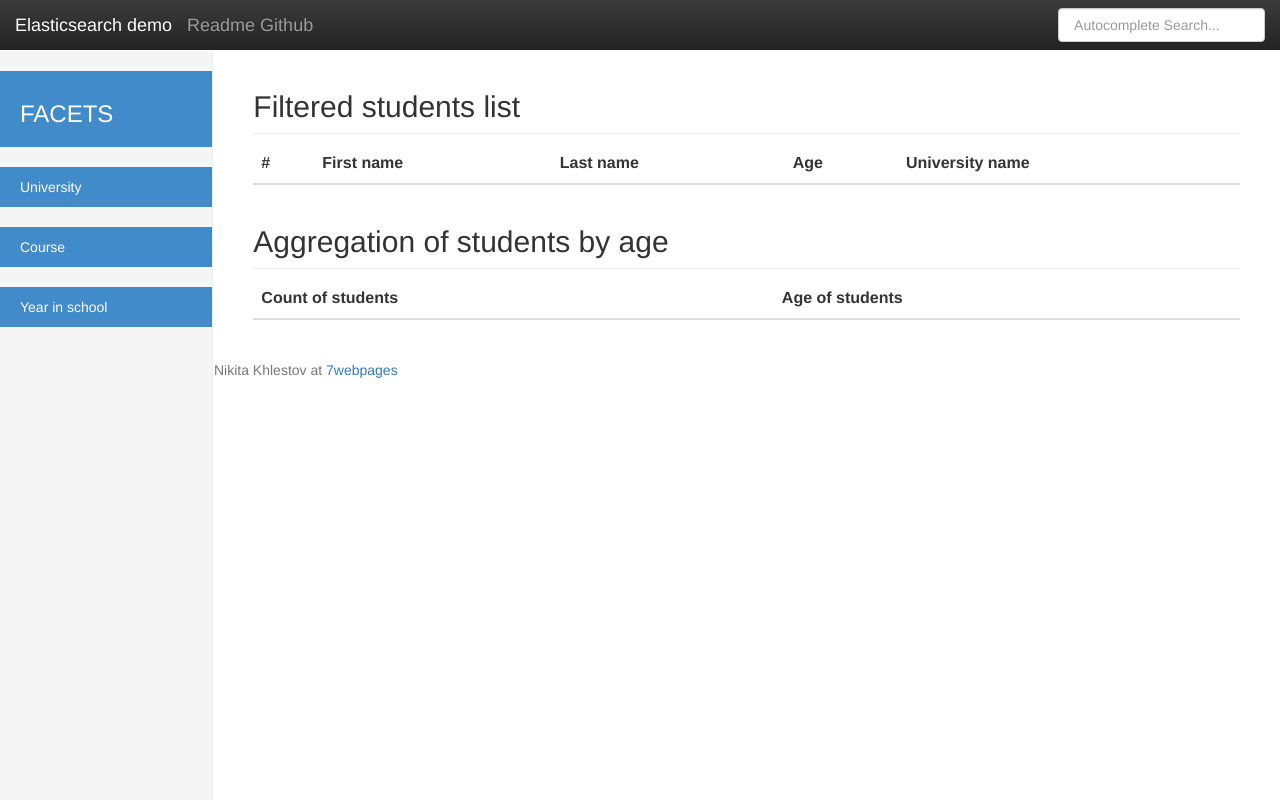
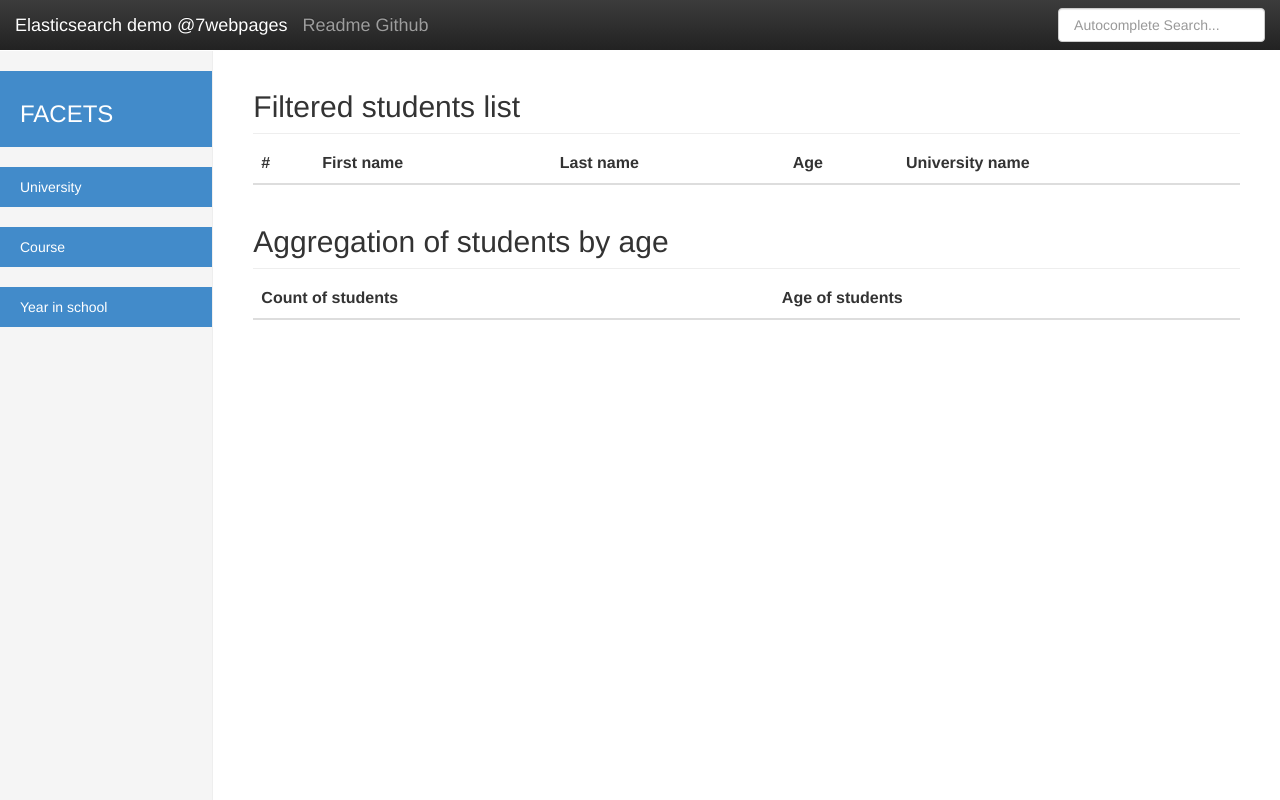
Before and after one commit to 7WebPages/elastic, a Django app: page / in a window 1280 px wide. Run offline with Django 3.2, Linux system fonts and the light colour scheme; data that the repository does not hold is empty; parts of the project's set-up code (start-up, migrations or seed data) failed here and were passed over; some libraries are stand-ins or nearby versions.

Commit message:
dropped footer

```diff
--- a/project/templates/base.html
+++ b/project/templates/base.html
@@ -54,15 +54,6 @@
 
         </div> <!-- /container -->
         {% endblock container %}
-    <footer class="footer">
-      <div class="container">
-        {% block footer %}
-            <p class="text-muted">Place footer content here.</p>
-        {% endblock footer %}
-      </div>
-    </footer>
-
-
     </body>
 
 </html>
--- a/project/templates/index.html
+++ b/project/templates/index.html
@@ -38,7 +38,7 @@ $(document).ready(function(){
         <span class="icon-bar"></span>
         <span class="icon-bar"></span>
       </button>
-      <a class="navbar-brand" href="{% url 'index-view' %}">Elasticsearch demo</a>
+      <a class="navbar-brand" href="{% url 'index-view' %}">Elasticsearch demo @7webpages</a>
       <a class="navbar-brand" href="https://github.com/7WebPages/elastic">Readme Github</a>
     </div>
     <div id="navbar" class="navbar-collapse collapse" data-toggle="tooltip" title="AUTOCOMPLETE">
@@ -132,7 +132,3 @@ $(document).ready(function(){
 </div>
 
 {% endblock container %}
-
-{% block footer %}
-  <p class="text-muted">Development made by Nikita Khlestov at <a href="http://7webpages.com/">7webpages</a></p>
-{% endblock footer %}
```
